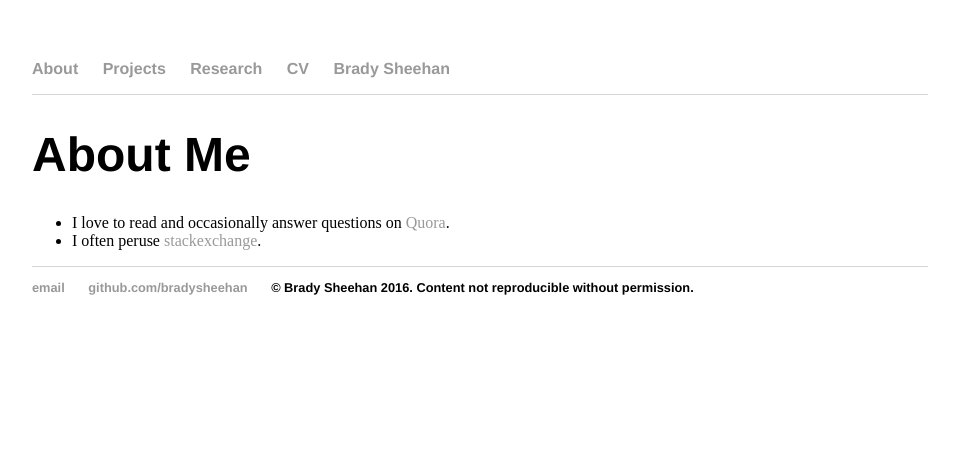
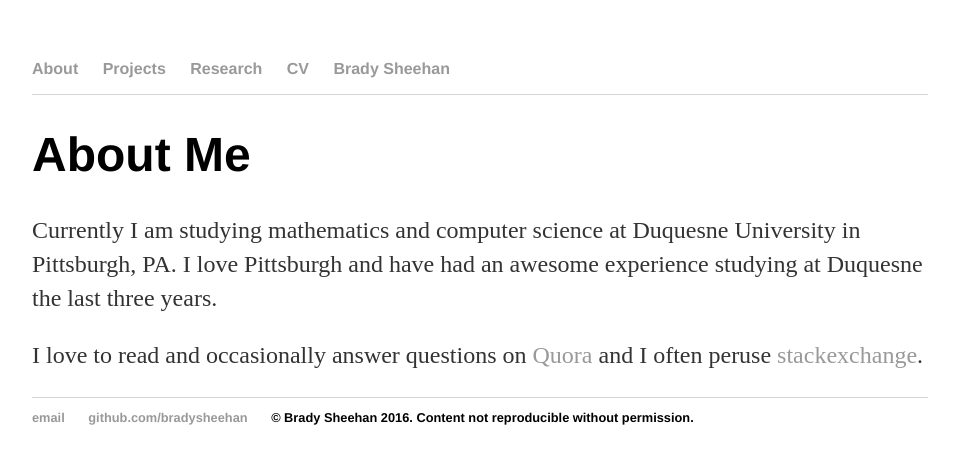
Before and after one commit to BradySheehan/bradysheehan, a Jekyll site: the page built from about/index.html, in a window 1280 px wide. Shown: the top 464 px of the page, without its empty margins (160-1113 px from the left). Built offline with Jekyll 4.4.1, drawn with Linux system fonts in a browser that asks for light colours.

Commit message:
about me updates

```diff
--- a/about/index.html
+++ b/about/index.html
@@ -5,9 +5,8 @@ title: Brady Sheehan, About Me
 
 <div class="about">
 	<h1>About Me</h1>
+	<p> Currently I am studying mathematics and computer science at Duquesne University in Pittsburgh, PA. I love Pittsburgh and have had an awesome experience studying at Duquesne the last three years. </p>
 
-	<ul>
-		<li>I love to read and occasionally answer questions on <a href="https://www.quora.com/profile/Brady-Sheehan-1">Quora</a>.</li>
-		<li>I often peruse <a href="http://stackexchange.com/users/3676509/brady-sheehan?tab=accounts" >stackexchange</a>.</li>
-	</ul>
+	<p> I love to read and occasionally answer questions on <a href="https://www.quora.com/profile/Brady-Sheehan-1">Quora</a> and I often peruse <a href="http://stackexchange.com/users/3676509/brady-sheehan?tab=accounts" >stackexchange</a>. </p>
+
 </div><!-- /.blurb -->
```
